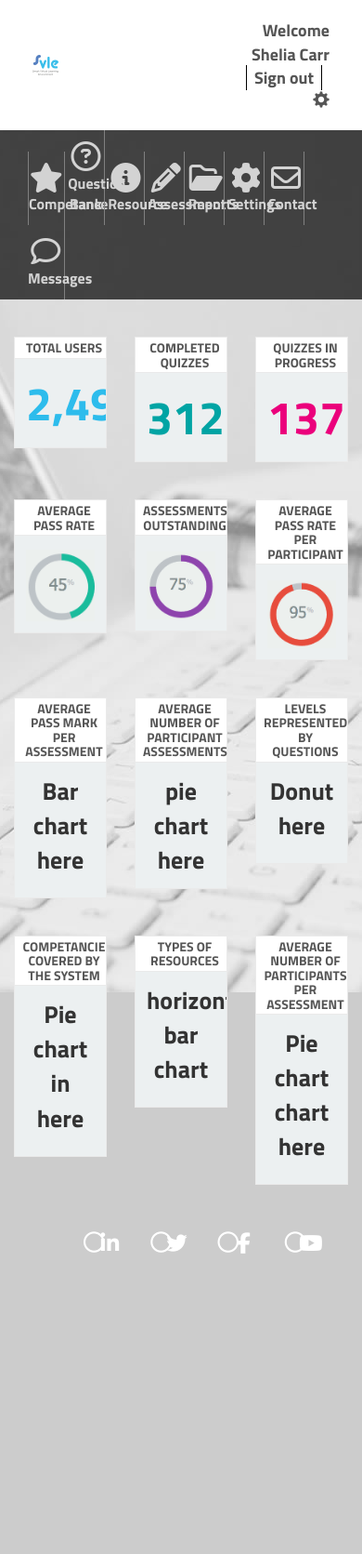
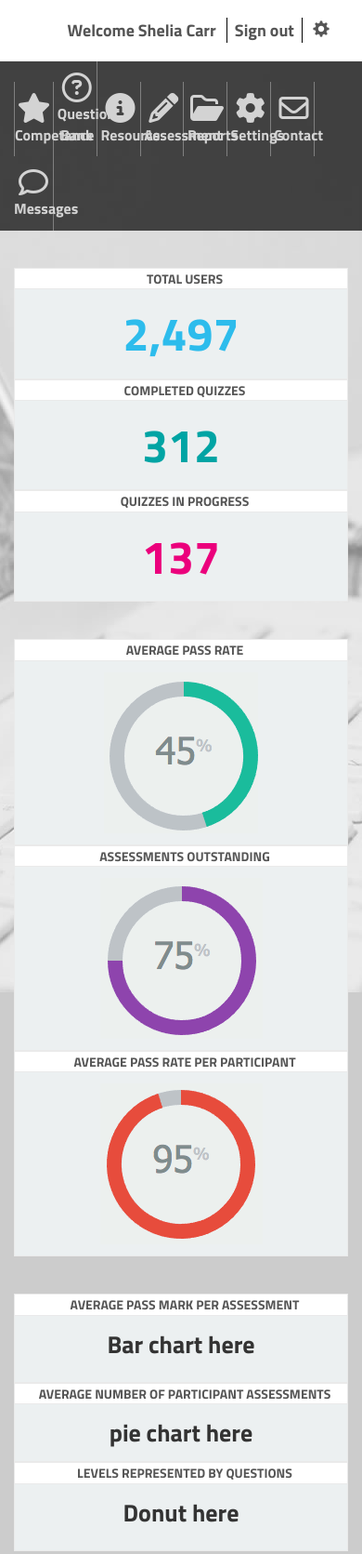
Before and after one commit to johnasp/vle, a plain HTML site: page dashboard.html in a window 390 px wide. Shown: the top 1671 px of the page at 93% size. Before the commit the page ends 1369 px from the top, so only its background shows below. Drawn offline with nearby package versions, Linux system fonts and the light colour scheme.

Commit message:
From Macbook

```diff
--- a/css/styles.css
+++ b/css/styles.css
@@ -1,14 +1,14 @@
 .l-blue {
-  color: #2dbcec; }
+  color: #2DBCEC; }
 
 .green {
-  color: #00a4a4; }
+  color: #00A4A4; }
 
 .pink {
-  color: #eb007c; }
+  color: #EB007C; }
 
 .btn-default {
-  background: #eb007c;
+  background: #EB007C;
   border: none;
   color: white; }
   .btn-default:hover {
@@ -16,13 +16,13 @@
     color: white; }
 
 .btn-primary {
-  background: #2dbcec;
+  background: #2DBCEC;
   border: none; }
   .btn-primary:hover {
     background: #1191bc; }
 
 .btn-info {
-  background: #5380c2;
+  background: #5380C2;
   border: none; }
   .btn-info:hover {
     background: #345b94; }
@@ -38,7 +38,7 @@ img {
   max-width: 100%; }
 
 body {
-  background: #cccccc url("../img/bg.jpg") no-repeat center top;
+  background: #ccc url("../img/bg.jpg") no-repeat center top;
   font-family: 'Titillium Web', sans-serif; }
 
 header.main {
@@ -46,7 +46,7 @@ header.main {
   margin: 0;
   background: white; }
   header.main a, header.main span, header.main i {
-    color: #555555;
+    color: #555;
     font-size: 18px; }
   header.main .row {
     display: flex;
@@ -60,7 +60,7 @@ header.main {
     margin-right: 8px; }
 
 .nav :not(:last-child) {
-  border-right: 1px solid #555555;
+  border-right: 1px solid #555;
   padding-right: 12px; }
 .nav a {
   padding-left: 8px; }
@@ -68,7 +68,7 @@ header.main {
 .admin {
   text-align: right; }
   .admin span {
-    border-right: 1px solid #555555;
+    border-right: 1px solid #555;
     padding-right: 12px; }
   .admin .sign-out {
     padding-left: 8px;
@@ -78,7 +78,7 @@ header.main {
 
 .box {
   font-size: 26px;
-  background: #ecf0f1;
+  background: #ECF0F1;
   text-align: center;
   padding: 12px;
   overflow: hidden;
@@ -134,10 +134,10 @@ footer li {
 .to-do li {
   display: inline-block; }
 .to-do .done {
-  color: #eb007c;
+  color: #EB007C;
   text-decoration: line-through; }
 .to-do .urgent {
-  color: #00a4a4; }
+  color: #00A4A4; }
 
 .a-a, .messages {
   margin-bottom: 20px; }
@@ -203,7 +203,7 @@ footer li {
 .add-question .box {
   text-align: left !important; }
 .add-question header {
-  background: #2dbcec; }
+  background: #2DBCEC; }
   .add-question header h1 {
     color: white;
     text-transform: uppercase;
@@ -224,7 +224,7 @@ footer li {
     background: white;
     border-bottom: 1px solid #eaeaea; }
     .question-bank header a {
-      background: #00a4a4;
+      background: #00A4A4;
       color: white; }
   .question-bank h1 {
     text-transform: uppercase;
@@ -316,7 +316,7 @@ footer .controls {
     width: 600px; }
   .login form {
     position: relative;
-    background: #5380c2;
+    background: #5380C2;
     margin-top: 100px;
     padding: 120px 40px 40px 40px; }
   .login .form-logo {
@@ -327,7 +327,7 @@ footer .controls {
   .login .input-group {
     margin-bottom: 20px; }
   .login .input-group-addon {
-    background: #2dbcec;
+    background: #2DBCEC;
     color: white;
     border: none;
     border-radius: 0; }
--- a/dashboard.html
+++ b/dashboard.html
@@ -11,16 +11,14 @@
     <title>Smart VLE</title>
   </head>
   <body>
+
     <header class="main">
-            <div class="container">
+        <div class="container-fluid">
             <div class="row">
-                    <div class="col-xs-2">
+                <div class="col-xs-1">
                     <img src="img/logo.svg" alt="Smart Virtual Learning Environment">
                 </div>
-                    <div class="col-xs-5 nav">
-
-                    </div>
-                    <div class="col-xs-5 text-right">
+                <div class="col-xs-11 text-right">
                     <span>Welcome <strong>Shelia Carr</strong></span>
                     <a href="" class="sign-out">Sign out</a>
                     <a href="" class="sr-only setting">Setting</a>
@@ -30,8 +28,8 @@
         </div>
     </header>
 
-    <nav id="dash-nav" class="container-fluid">
-            <div class="container" >
+    <nav id="dash-nav">
+        <div class="container-fluid" >
             <ul class="list-unstyled">
                 <li>
                     <a href="">
@@ -85,27 +83,26 @@
                         <span>Messages</span>
                     </a>
                 </li>
-
              </ul>
         </div>
     </nav>
 
-    <div class="dashboard">
-            <section class="container">
+    <section class="dashboard">
+        <div class="container-fluid">
             <div class="row">
-                    <div class="col-xs-4">
+                <div class="col-xs-12 col-sm-4">
                     <h3>Total users</h3>
                     <div class="box l-blue box-number">
                         <p>2,497</p>
                     </div>
                 </div>
-                    <div class="col-xs-4">
+                <div class="col-xs-12 col-sm-4">
                     <h3>Completed quizzes</h3>
                     <div class="box green box-number">
                         <p>312</p>
                     </div>
                 </div>
-                    <div class="col-xs-4">
+                <div class="col-xs-12 col-sm-4">
                     <h3>Quizzes in progress</h3>
                     <div class="box pink box-number">
                         <p>137</p>
@@ -113,76 +110,69 @@
                 </div>
             </div>
             <div class="row">
-                        <div class="col-xs-4">
+                <div class="col-xs-12 col-sm-4">
                     <h3>Average pass rate</h3>
                     <div class="box l-blue box-number">
                         <p><img src="img/radial1.gif" alt=""></p>
                     </div>
                 </div>
-                        <div class="col-xs-4">
+                <div class="col-xs-12 col-sm-4">
                     <h3>Assessments Outstanding</h3>
                     <div class="box green box-number">
                         <p><img src="img/radial2.gif" alt=""></p>
                     </div>
                 </div>
-                        <div class="col-xs-4 ">
+                <div class="col-xs-12 col-sm-4 ">
                     <h3>Average pass rate per participant</h3>
                     <div class="box pink box-number">
                         <p><img src="img/radial3.gif" alt=""></p>
                     </div>
                 </div>
             </div>
-            </section>
-
-            <section class="container">
             <div class="row">
-                    <div class="col-xs-4">
+                <div class="col-xs-12 col-sm-4">
                     <h3>Average pass mark per assessment</h3>
                     <div class="box">
                         <p>Bar chart here</p>
                     </div>
                  </div>
-
-                    <div class="col-xs-4">
+                <div class="col-xs-12 col-sm-4">
                     <h3>Average number of participant assessments</h3>
                     <div class="box">
                        pie chart here
                     </div>
                 </div>
-
-                    <div class="col-xs-4">
+                <div class="col-xs-12 col-sm-4">
                     <h3>Levels represented by questions</h3>
                     <div class="box">
                         <p>Donut here</p>
                     </div>
                 </div>
-
             </div>
-            </section>
-
-            <section class="container">
             <div class="row">
-                    <div class="col-xs-4">
+                <div class="col-xs-12 col-sm-4">
                     <h3>Competancie covered by the system</h3>
                     <div class="box">
                         <p>Pie chart in here</p>
                     </div>
                 </div>
-                    <div class="col-xs-4">
+                <div class="col-xs-12 col-sm-4">
                     <h3>Types of resources</h3>
                     <div class="box">
                         <p>horizontal bar chart</p>
                     </div>
                 </div>
-                    <div class="col-xs-4">
+                <div class="col-xs-12 col-sm-4">
                     <h3>Average number of participants per assessment</h3>
                     <div class="box">
                         <p>Pie chart chart here</p>
                     </div>
                 </div>
             </div>
+        </div><!-- Container-fluid -->
+
+
     </section>
-      </div>
 
     <footer class="container">
         <ul class="list-unstyled pull-right">
```
Lines whose indentation alone changed are shown as unchanged.
